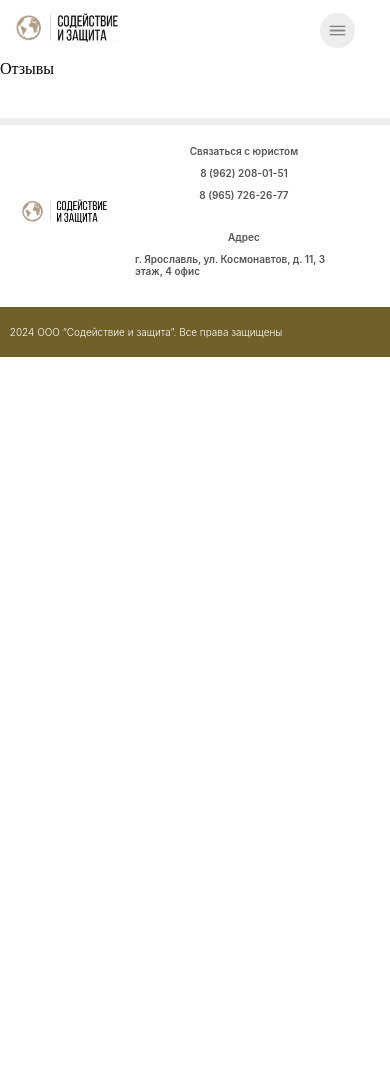
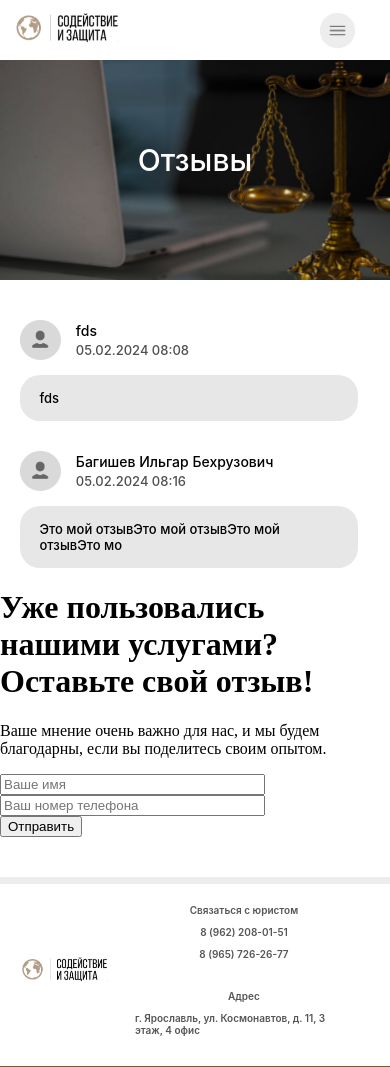
Before and after one commit to ilgar31/lawyer_website, a Django app: page /reviews in a window 390 px wide. Shown: the top 1067 px of the page. Before the commit the page ends 357 px from the top, so only its background shows below. Run offline with Django 5.2, Linux system fonts and the light colour scheme; data comes from the database, SQL or seed files in the repository; both versions use the stored data as it was after the commit; some web fonts are replaced.

Commit message:
added 50% page reviews

```diff
--- a/project_site/main/models.py
+++ b/project_site/main/models.py
@@ -1,5 +1,6 @@
 from django.db import models
 from datetime import datetime
+
 
 class Reviews(models.Model):
     name = models.CharField("ФИО", max_length=45, blank=True)
--- /dev/null
+++ b/project_site/main/static/css/reviews.css
@@ -0,0 +1,198 @@
+.title_block {
+    width: 100%;
+    height: 300px;
+    left: 0;
+    margin: 0;
+    padding: 0;
+    background-image: url("../png/background.png");
+    background-size: cover;
+}
+
+.content_block {
+    display: flex;
+    align-items: center;
+    justify-content: center;
+    height: 100%;
+    width: 900px;
+    margin: auto;
+}
+
+.content_block h1 {
+    font-family: Inter, sans-serif;
+    font-size: 50px;
+    color: white;
+    font-weight: 500;
+    max-width: 550px;
+}
+
+
+@media screen and (max-width: 1000px){
+    .content_block {
+        width: 100%;
+    }
+
+    .title_block {
+        height: 250px;
+    }
+
+    .content_block h1 {
+        margin-block-start: 0;
+        font-size: 40px;
+    }
+}
+
+@media screen and (max-width: 700px){
+    .title_block {
+        height: 200px;
+    }
+
+    .title_contact {
+        height: 150px;
+        width: 80%;
+        margin-left: 10%;
+        margin-top: 30px;
+    }
+
+    .content_block h1 {
+        font-size: 35px;
+    }
+
+}
+
+@media screen and (max-width: 500px){
+    .title_block {
+        height: 220px;
+    }
+
+    .title_contact {
+        height: 140px;
+        width: 80%;
+        margin-left: 10%;
+        margin-top: 20px;
+    }
+
+    .content_block h1 {
+        font-size: 30px;
+    }
+}
+@media screen and (max-width: 340px){
+    .title_block {
+        background-image: url("../png/mobile_background.png");
+    }
+}
+
+
+
+
+
+
+
+
+
+
+.reviews {
+    height: auto;
+    width: 100%;
+    margin-top: 40px;
+}
+
+.reviews_content {
+    width: 900px;
+    height: 100%;
+    margin: auto;
+    display: flex;
+    flex-direction: column;
+    row-gap: 30px;
+}
+
+.review_block {
+    width: 90%;
+    height: auto;
+}
+
+.review_head {
+    display: flex;
+    align-items: center;
+    column-gap: 25px;
+}
+
+.review_head_img{
+    height: 45px;
+}
+
+.review_head_info {
+    display: flex;
+    flex-direction: column;
+    row-gap: 5px;
+}
+
+.review_name {
+    margin-block-start: 0;
+    margin-block-end: 0;
+    font-family: Inter, sans-serif;
+    font-size: 16px;
+    font-weight: 500;
+}
+
+.review_date {
+    margin-block-end: 0;
+    margin-block-start: 0;
+    font-family: Inter, sans-serif;
+    font-size: 14px;
+    font-weight: 500;
+    color: #4F4F4F;
+}
+
+.review_body {
+    margin-top: 20px;
+    width: 100%;
+    padding: 20px 25px 20px 25px;
+    border-radius: 25px;
+    border: 0;
+    background-color: #E7E7E7;
+    font-family: Inter, sans-serif;
+    font-size: 14px;
+    font-weight: 500;
+}
+
+
+@media screen and (max-width: 1000px){
+    .reviews_content {
+        width: 90%;
+    }
+}
+
+@media screen and (max-width: 700px){
+    .review_head {
+        column-gap: 15px;
+    }
+
+    .review_head_img{
+        height: 40px;
+    }
+
+    .review_head_info {
+        row-gap: 3px;
+    }
+
+    .review_name {
+        font-size: 14px;
+    }
+
+    .review_date {
+        font-size: 13px;
+    }
+
+    .review_body {
+        margin-top: 15px;
+        padding: 15px 20px 15px 20px;
+        border-radius: 20px;
+        font-size: 13px;
+    }
+}
+
+@media screen and (max-width: 400px){
+    .review_block {
+        width: 85%;
+    }
+}
--- a/project_site/main/templates/reviews.html
+++ b/project_site/main/templates/reviews.html
@@ -2,7 +2,7 @@
 {% load static %}
 
 {% block link %}
-<link rel="stylesheet" type="text/css" href="{% static 'css/index.css' %}">
+<link rel="stylesheet" type="text/css" href="{% static 'css/reviews.css' %}">
 {% endblock %}
 
 {% block title %}
@@ -16,5 +16,41 @@
 {% endblock %}
 
 {% block content %}
-<p>Отзывы</p>
+<div class="title_block">
+    <div class="content_block">
+        <h1>Отзывы</h1>
+    </div>
+</div>
+
+<div class="reviews">
+    <div class="reviews_content">
+        {% for review in reviews %}
+            <div class="review_block">
+                <div class="review_head">
+                    <img src="{% static 'png/profile.png' %}" class="review_head_img">
+                    <div class="review_head_info">
+                        <p class="review_name">{{ review.name }}</p>
+                        <p class="review_date">{{ review.date }}</p>
+                    </div>
+                </div>
+                <div class="review_body">
+                    {{ review.review }}
+                </div>
+            </div>
+        {% endfor %}
+    </div>
+</div>
+
+<div class="make_review">
+    <div class="make_review_content">
+        <h1>Уже пользовались нашими услугами? Оставьте свой отзыв!</h1>
+        <p>Ваше мнение очень важно для нас, и мы будем благодарны, если вы поделитесь своим опытом.</p>
+        <form method="POST">
+            {% csrf_token %}
+            <input name="name" type="text" placeholder="Ваше имя" maxlength="40" size="30" class="input_form" required>
+            <input name="number" type="text" placeholder="Ваш номер телефона" maxlength="30" size="30" class="input_form" required><br>
+            <button type="" class="continue_button">Отправить</button>
+        </form>
+    </div>
+</div>
 {% endblock %}
--- a/project_site/main/views.py
+++ b/project_site/main/views.py
@@ -1,4 +1,5 @@
 from django.shortcuts import render
+from .models import Reviews
 
 
 def index(request):
@@ -6,7 +7,10 @@ def index(request):
 
 
 def reviews(request):
-    return render(request, 'reviews.html')
+    mas = []
+    for review in Reviews.objects.all():
+        mas.append({'name': review.name, 'review': review.review, 'date': str(review.date.strftime("%d.%m.%Y %H:%M"))})
+    return render(request, 'reviews.html', {'reviews': mas})
 
 
 def contacts(request):
```
Also changed, not shown: project_site/main/static/css/contacts.css (added, +82 -0 lines), project_site/main/templates/contacts.html (+6 -2 lines), project_site/db.sqlite3, project_site/main/migrations/0001_initial.py, project_site/main/static/png/profile.png (added).
